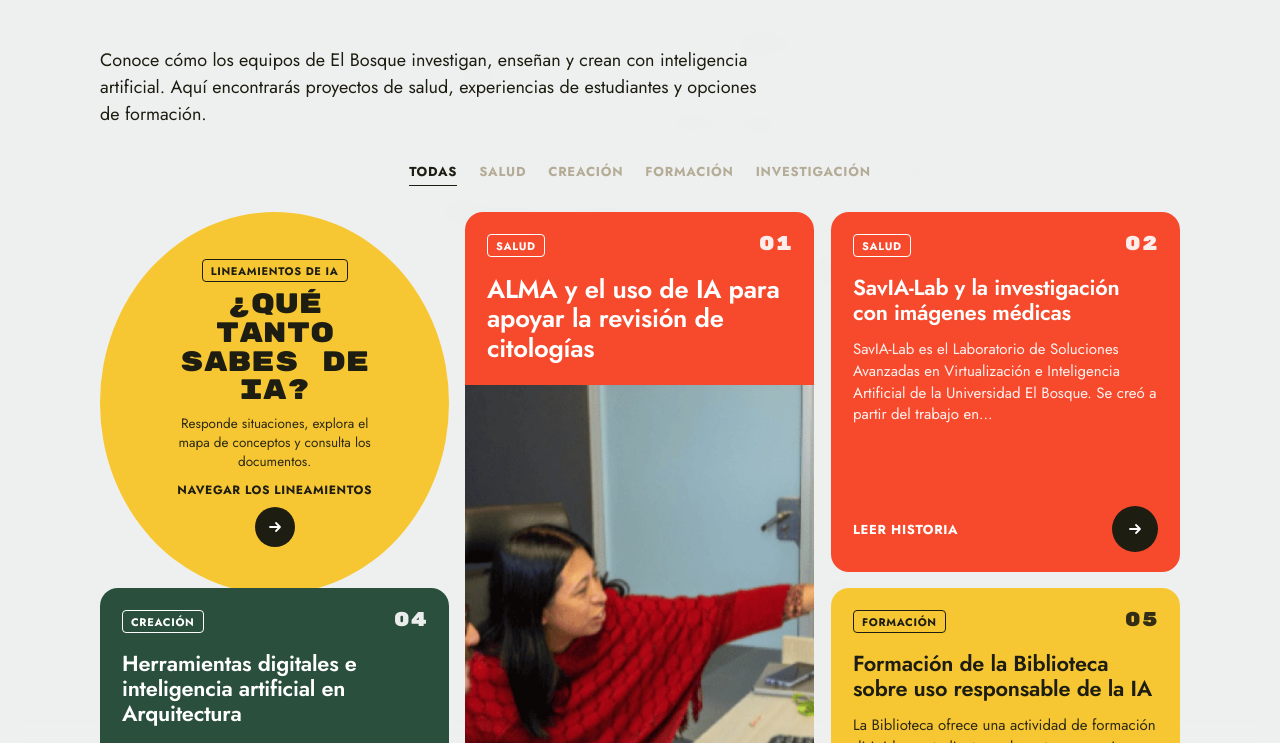
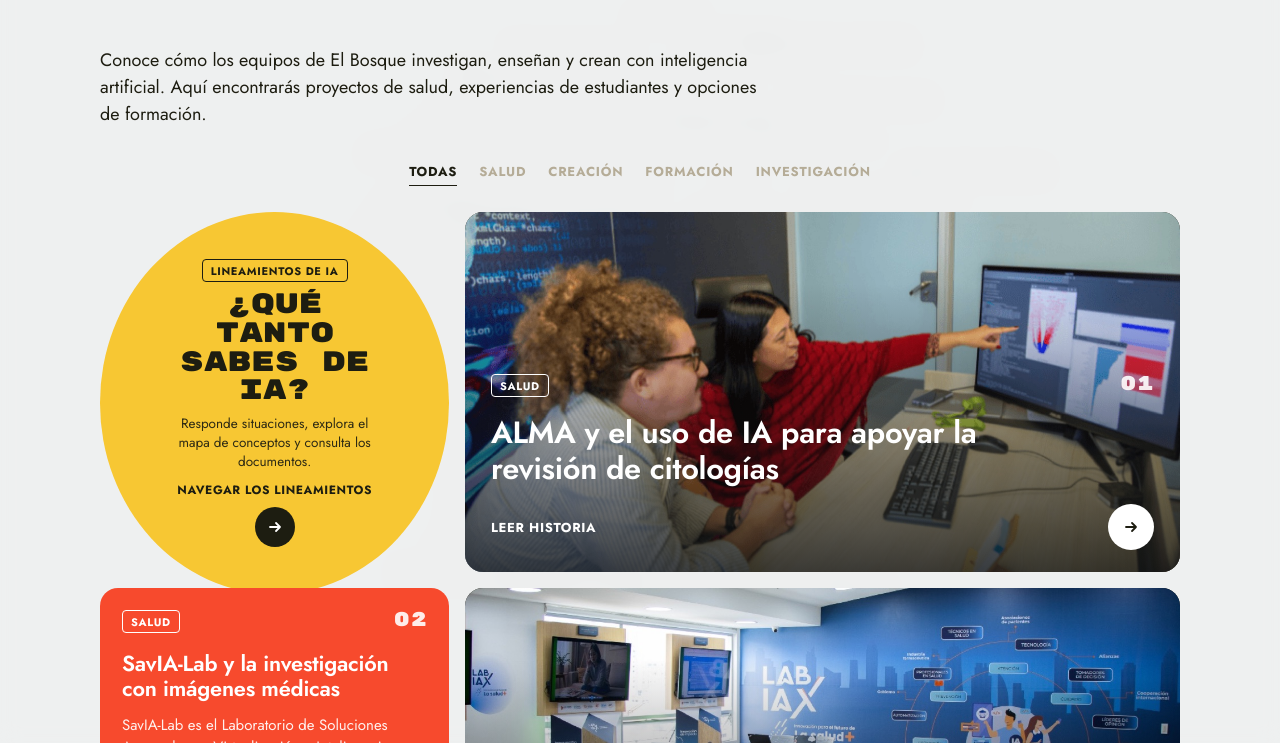
Before and after one commit to FabianHerreraC/que-tanto-sabes-de-ia, a plain HTML site: page web/index.html in a window 1280 px wide. Shown: the part 57-800 px from the top of the page. Drawn offline with Linux system fonts and the light colour scheme; animation ran at ten frames a second.

Commit message:
Vitrina: ALMA en horizontal y Creación Digital en el quinto puesto
Co-Authored-By: Claude Opus 5.5 <noreply@anthropic.com>

```diff
--- a/web/app.js
+++ b/web/app.js
@@ -988,12 +988,15 @@
   }
 
   // mosaico con ritmo: alterna tarjetas anchas (2 columnas) y altas (2 filas) entre las normales.
-  // Con «Todas», la forma de cada historia está fijada para que las 7 filas queden llenas (la invitación es un círculo de 1×1):
-  //  filas 1-2: círculo, 01 alta, 02 · 04 · 05 — filas 3-4: 03 ancha, 06 alta, 07, 08 — filas 5-7: 09 ancha, 10 alta, 11 ancha, 12, 13 ancha
-  const FORMA = { "01": "alta", "03": "ancha", "06": "alta", "09": "ancha", "10": "alta", "11": "ancha", "13": "ancha" };
+  // Con «Todas», la forma y el orden de las historias están fijados para que las 7 filas queden llenas
+  // (la invitación es un círculo de 1×1; Creación Digital, la 12, va en el quinto puesto):
+  //  1: círculo + 01 ancha · 2: 02 + 03 ancha · 3: 04, 12, 05 · 4-5: 06 alta, 07, 08, 09 ancha · 6-7: 10 alta, 11 ancha, 13 ancha
+  const FORMA = { "01": "ancha", "03": "ancha", "06": "alta", "09": "ancha", "10": "alta", "11": "ancha", "13": "ancha" };
+  const ORDEN = ["01", "02", "03", "04", "12", "05", "06", "07", "08", "09", "10", "11", "13"];
   function pintarGrilla() {
     const todas = filtro === "Todas";
-    const lista = HISTORIAS.map((h, i) => ({ h, i })).filter(({ h }) => todas || h.tema === filtro);
+    const lista = HISTORIAS.map((h, i) => ({ h, i })).filter(({ h }) => todas || h.tema === filtro)
+      .sort((a, b) => ORDEN.indexOf(a.h.num) - ORDEN.indexOf(b.h.num));
     const primeraConImg = lista.find(({ h }) => h.imagen)?.i;
     const forma = (h, i) => !h.imagen ? "normal" : todas ? (FORMA[h.num] || "normal") : (i === primeraConImg ? "ancha" : "normal");
     const invitacion = !todas ? "" : `
--- a/web/index.html
+++ b/web/index.html
@@ -240,6 +240,6 @@
 <div class="burbuja" id="burbuja" hidden></div>
 
 
-<script src="app.js?v=20261127f"></script>
+<script src="app.js?v=20261127j"></script>
 </body>
 </html>
```
